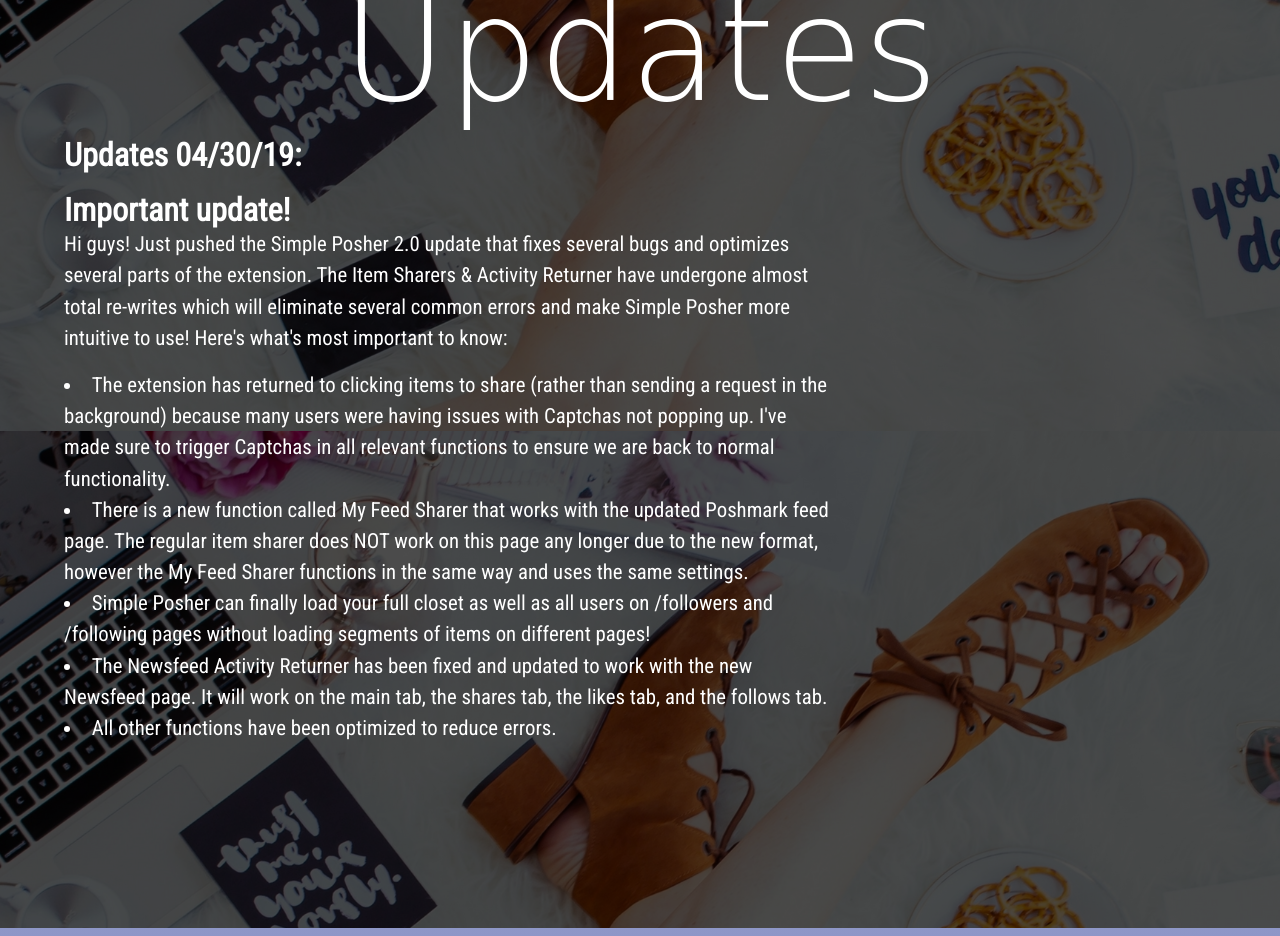
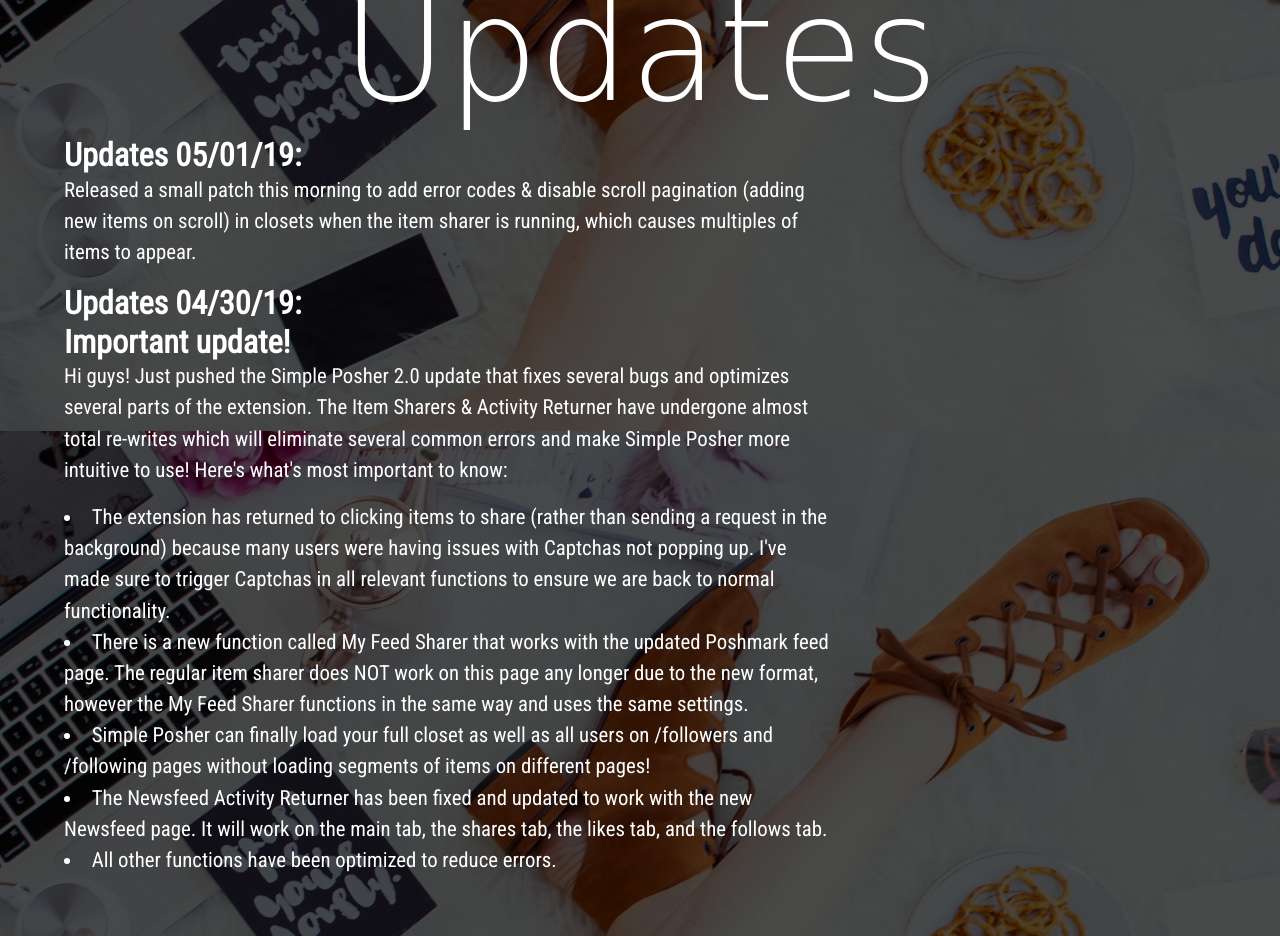
Before and after one commit to amandapgh/spwebsite-public, a plain HTML site: page index.html in a window 1280 px wide. Shown: the part 5280-6216 px from the top of the page. Drawn offline with nearby package versions, Linux system fonts and the light colour scheme; a web font is replaced by a local one.

Commit message:
small patch update

```diff
--- a/index.html
+++ b/index.html
@@ -276,9 +276,13 @@
     <span class="l-long content">
 
     <span>
+        <h3>Updates 05/01/19:</h3>
+     </span>
+     <p>Released a small patch this morning to add error codes & disable scroll pagination (adding new items on scroll) in closets when the item sharer is running, which causes multiples of items to appear.</p>
+
+    <span>
         <h3>Updates 04/30/19:</h3>
      </span>
-     <p></p>
 
       <h3>Important update!</h3>
       <p>Hi guys! Just pushed the Simple Posher 2.0 update that fixes several bugs and optimizes several parts of the extension. The Item Sharers & Activity Returner have undergone almost total re-writes which will eliminate several common errors and make Simple Posher more intuitive to use! Here's what's most important to know:</p>
```
